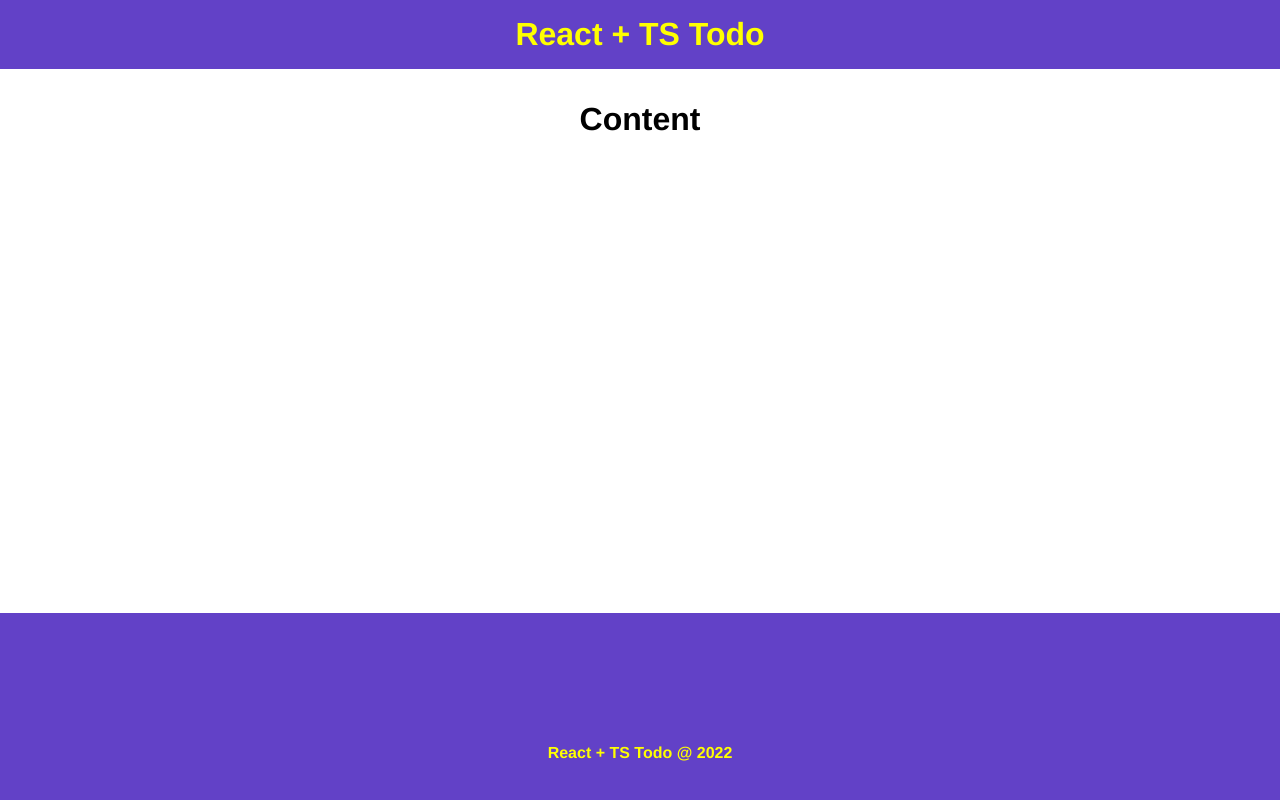
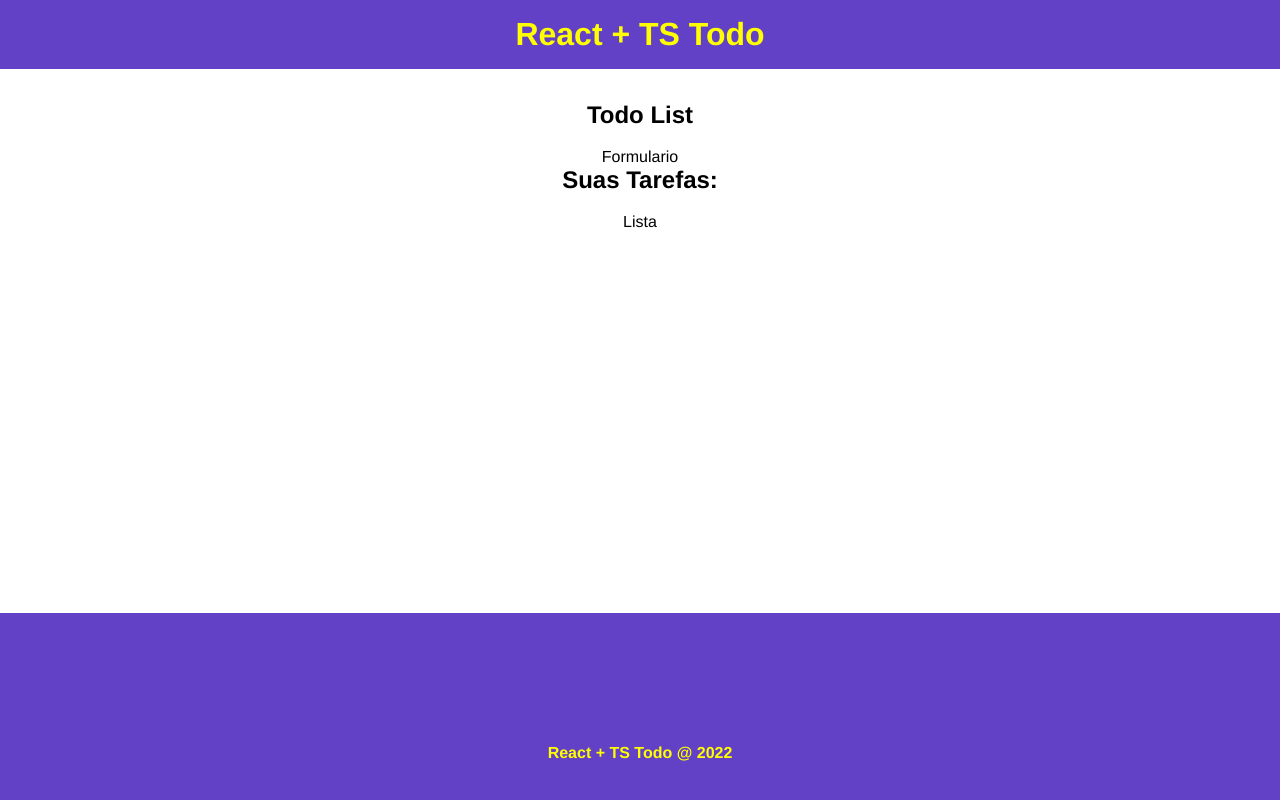
Before and after one commit to vitoriacst/Todo-List-TypeScript-, a React (Create React App) app in the folder app/: page / in a window 1280 px wide. Shown: the top 800 px of the page. Built offline with nearby package versions, Linux system fonts and the light colour scheme.

Commit message:
feat: :construction: building the task form

```diff
--- a/app/src/App.tsx
+++ b/app/src/App.tsx
@@ -10,7 +10,14 @@ function App() {
   <div>
     <Header/>
     <main className={styles.main}>
-      <h1>Content</h1>
+      <div>
+        <h2>Todo List</h2>
+        <p>Formulario</p>
+      </div>
+      <div>
+        <h2>Suas Tarefas:</h2>
+        <p>Lista</p>
+      </div>
     </main>
     <Footer/>
   </div>
```
